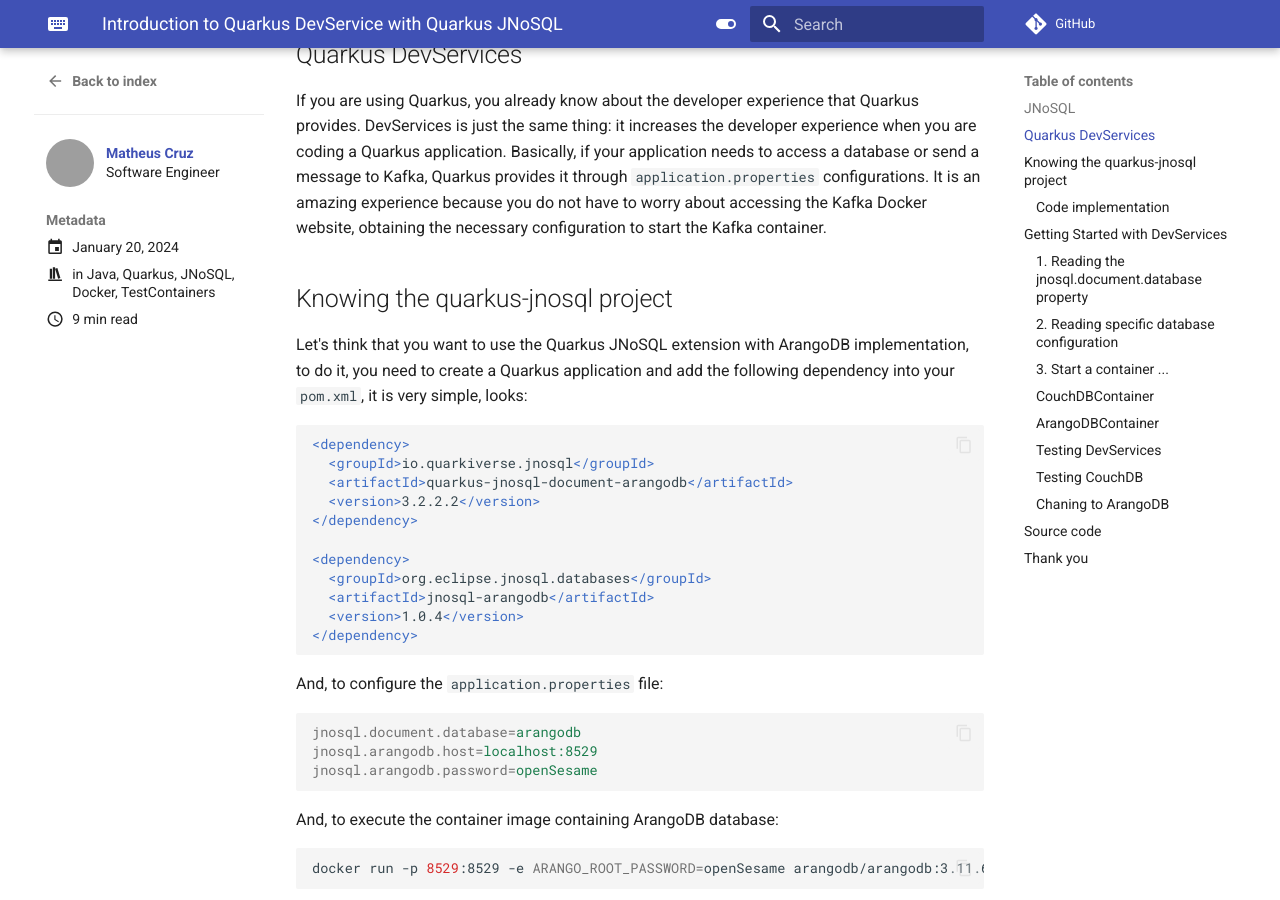
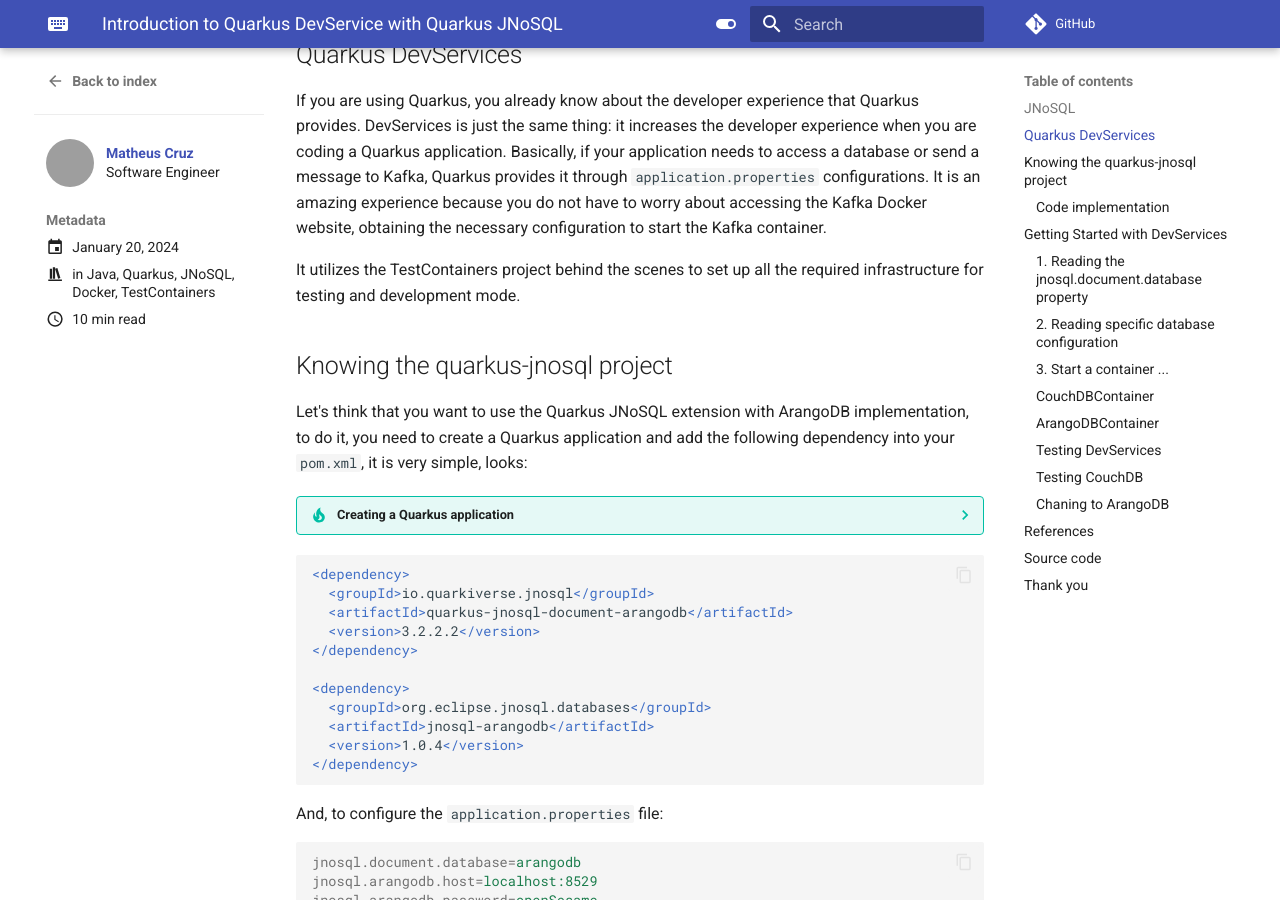
Before and after one commit to mcruzdev/blog, an MkDocs documentation site: the page built from docs/posts/introduce-to-quarkus-devservice-to-jnosql.md, in a window 1280 px wide and 900 px high, scrolled down 706 px. Built offline with MkDocs 1.6.1 and Material for MkDocs 9.7.7, drawn with Linux system fonts in a browser that asks for light colours; emoji names are drawn with the system emoji font; comment, search, counter and statistics services are not loaded; some of the changed text lies outside the part shown; grey boxes are pictures that could not be loaded.

Commit message:
Add references and talk more about TestContainers

````diff
--- a/docs/posts/introduce-to-quarkus-devservice-to-jnosql.md
+++ b/docs/posts/introduce-to-quarkus-devservice-to-jnosql.md
@@ -29,9 +29,16 @@
 
 If you are using Quarkus, you already know about the developer experience that Quarkus provides. DevServices is just the same thing: it increases the developer experience when you are coding a Quarkus application. Basically, if your application needs to access a database or send a message to Kafka, Quarkus provides it through `application.properties` configurations. It is an amazing experience because you do not have to worry about accessing the Kafka Docker website, obtaining the necessary configuration to start the Kafka container.
 
+It utilizes the TestContainers project behind the scenes to set up all the required infrastructure for testing and development mode.
+
 ## Knowing the quarkus-jnosql project
 
 Let's think that you want to use the Quarkus JNoSQL extension with ArangoDB implementation, to do it, you need to create a Quarkus application and add the following dependency into your `pom.xml`, it is very simple, looks:
+
+??? tip "Creating a Quarkus application"
+
+
+    If you have Quarkus CLI executes: ```quarkus create app```, if not access [https://code.quarkus.io](https://code.quarkus.io) and create your Quarkus application.
 
 
 ```xml
@@ -536,6 +543,10 @@
 ]
 ```
 
+## References
+
+- [DevServices Overview](https://pt.quarkus.io/guides/dev-services)
+
 ## Source code
 
 The source code from this post can be reached [here](https://github.com/mcruzdev/quarkus-jnosql/tree/blog-post-jnosql-devservices) (JNoSQL fork) and [here](https://github.com/mcruzdev/quarkus-jnosql-devservices)(Quarkus Application that uses Quarkus JNoSQL fork)!
````
